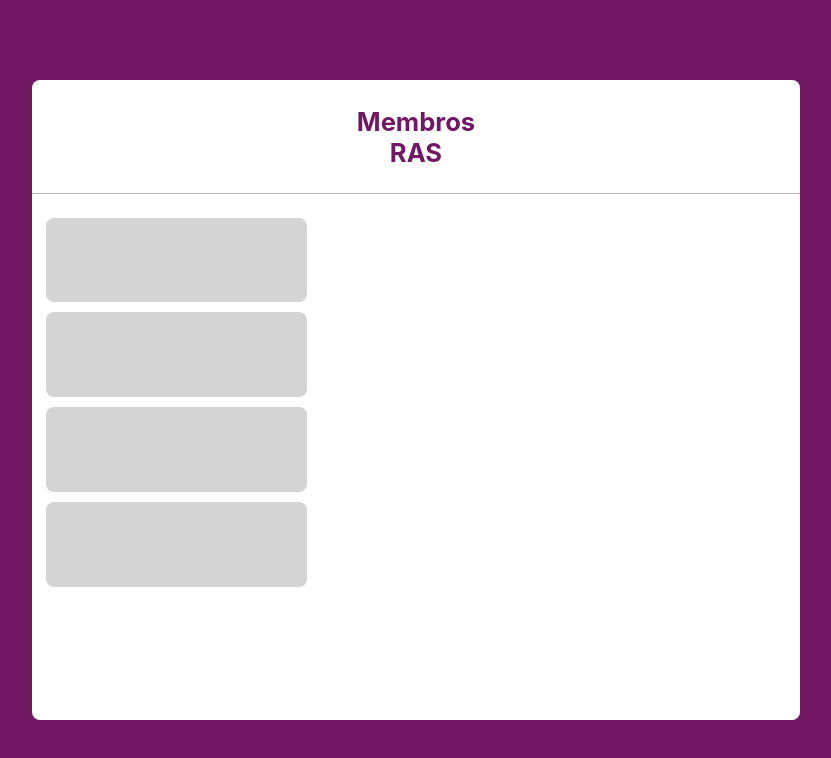
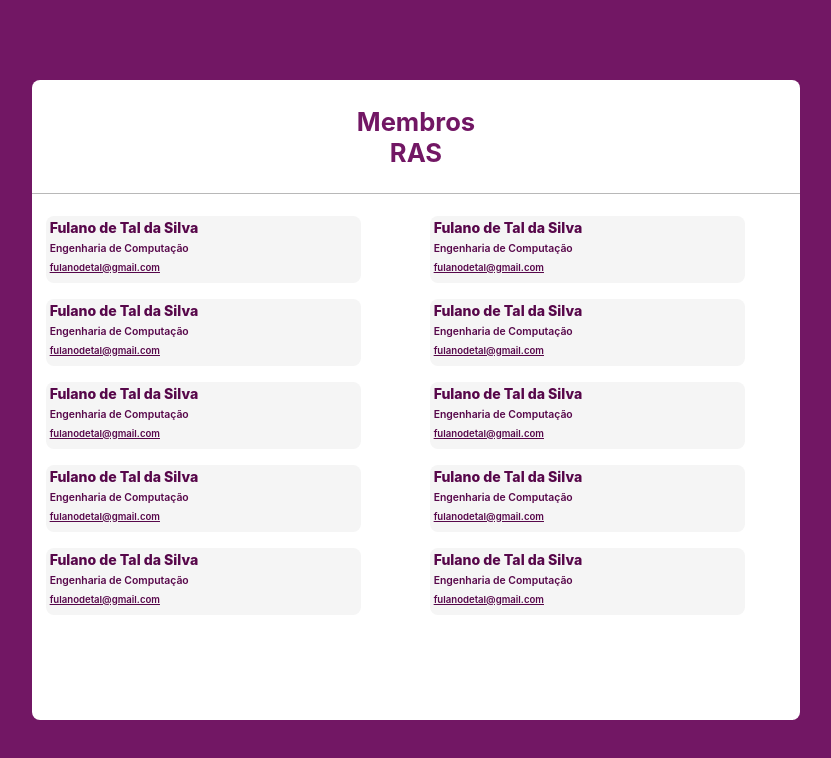
Before and after one commit to FelipeArtur/ras-manager-web, a React (Create React App) app: page /membros in a window 1280 px wide. Shown: the top 758 px of the page, without its empty margins (224-1055 px from the left). Built offline with nearby package versions, Linux system fonts and the light colour scheme.

Commit message:
BaseCatalogo: Cards `Grid` view

```diff
--- a/src/modules/catalogo/MembrosRAS/MembrosRAS.js
+++ b/src/modules/catalogo/MembrosRAS/MembrosRAS.js
@@ -13,10 +13,56 @@ export default class MembrosRAS extends React.Component {
             }
             children={
                 <>
-                <MembroCard/>
-                <MembroCard/>
-                <MembroCard/>
-                <MembroCard/>
+                <MembroCard
+                name="Fulano de Tal da Silva"
+                class="Engenharia de Computação"
+                email="fulanodetal@gmail.com"
+                />
+                <MembroCard
+                name="Fulano de Tal da Silva"
+                class="Engenharia de Computação"
+                email="fulanodetal@gmail.com"
+                />
+                <MembroCard
+                name="Fulano de Tal da Silva"
+                class="Engenharia de Computação"
+                email="fulanodetal@gmail.com"
+                />
+                <MembroCard
+                name="Fulano de Tal da Silva"
+                class="Engenharia de Computação"
+                email="fulanodetal@gmail.com"
+                />
+                <MembroCard
+                name="Fulano de Tal da Silva"
+                class="Engenharia de Computação"
+                email="fulanodetal@gmail.com"
+                />
+                <MembroCard
+                name="Fulano de Tal da Silva"
+                class="Engenharia de Computação"
+                email="fulanodetal@gmail.com"
+                />
+                <MembroCard
+                name="Fulano de Tal da Silva"
+                class="Engenharia de Computação"
+                email="fulanodetal@gmail.com"
+                />
+                <MembroCard
+                name="Fulano de Tal da Silva"
+                class="Engenharia de Computação"
+                email="fulanodetal@gmail.com"
+                />
+                <MembroCard
+                name="Fulano de Tal da Silva"
+                class="Engenharia de Computação"
+                email="fulanodetal@gmail.com"
+                />
+                <MembroCard
+                name="Fulano de Tal da Silva"
+                class="Engenharia de Computação"
+                email="fulanodetal@gmail.com"
+                />
                 </>
             }
             >
--- a/src/modules/catalogo/MembrosRAS/components/MembroCard.css
+++ b/src/modules/catalogo/MembrosRAS/components/MembroCard.css
@@ -1,7 +1,33 @@
 .ras-member-card {
-    background-color: rgb(212, 212, 212);
+    background-color: rgb(245, 245, 245);
     border-radius: 8px;
-    height: 17%;
-    width: 34%;
-    margin-top: 1.3%;
+    max-height: 100%;
+    height: 60px;
+    width: 80%;
+    margin-top: 2%;
+    margin-bottom: 2%;
+    display: flex;
+    flex-direction: column;
+    align-items: flex-start;
+    padding: 1%;
 }
+
+.member-name {
+    font-size: 88%;
+    font-weight: 800;
+    color: #57074A;
+}
+
+.member-class {
+    font-size: 65%;
+    font-weight: 600;
+    color: #57074A;
+    margin-top: 2%;
+    margin-bottom: 2%;
+}
+
+.member-email {
+    font-size: 60%;
+    font-weight: 600;
+    color: #57074A;
+}
--- a/src/modules/catalogo/MembrosRAS/components/MembroCard.js
+++ b/src/modules/catalogo/MembrosRAS/components/MembroCard.js
@@ -5,6 +5,9 @@ export default class MembroCard extends React.Component {
     render() {
         return (
             <div className="ras-member-card">
+                <div className="member-name">{this.props.name}</div>
+                <div className="member-class">{this.props.class}</div>
+                <a className="member-email" href={`mailto:${this.props.email}`}>{this.props.email}</a>
 
             </div>
         );
--- a/src/modules/catalogo/components/BaseCatalogo.css
+++ b/src/modules/catalogo/components/BaseCatalogo.css
@@ -24,10 +24,15 @@
     width: 100%;
     height: 0.1%;
     background-color: rgb(184, 184, 184);
+    z-index: 1;
 }
 
 .cards-view {
-    height: 100%;
+    height: 400px;
     width: 100%;
     padding: 1.8%;
+    display: grid;
+    grid-template-columns: 1fr 1fr;
+    grid-template-rows: 1fr 1fr 1fr 1fr;
+    overflow-y: scroll;
 }
```
